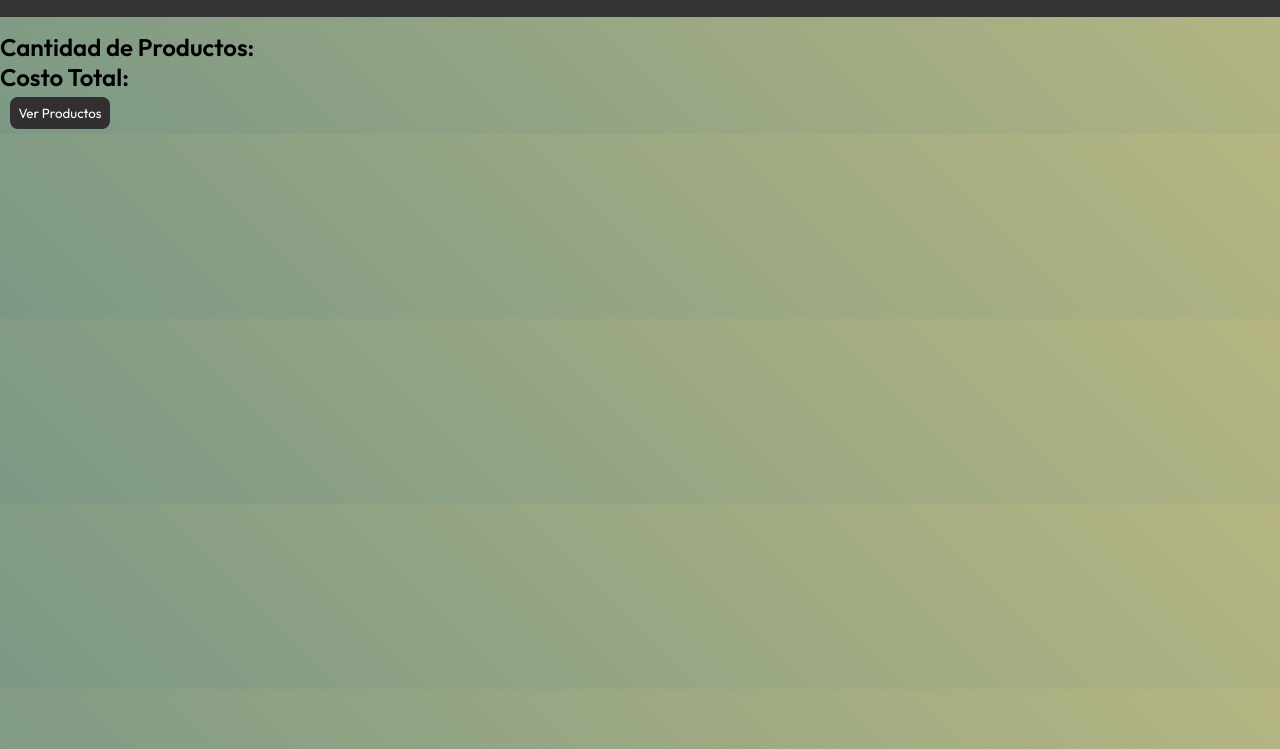
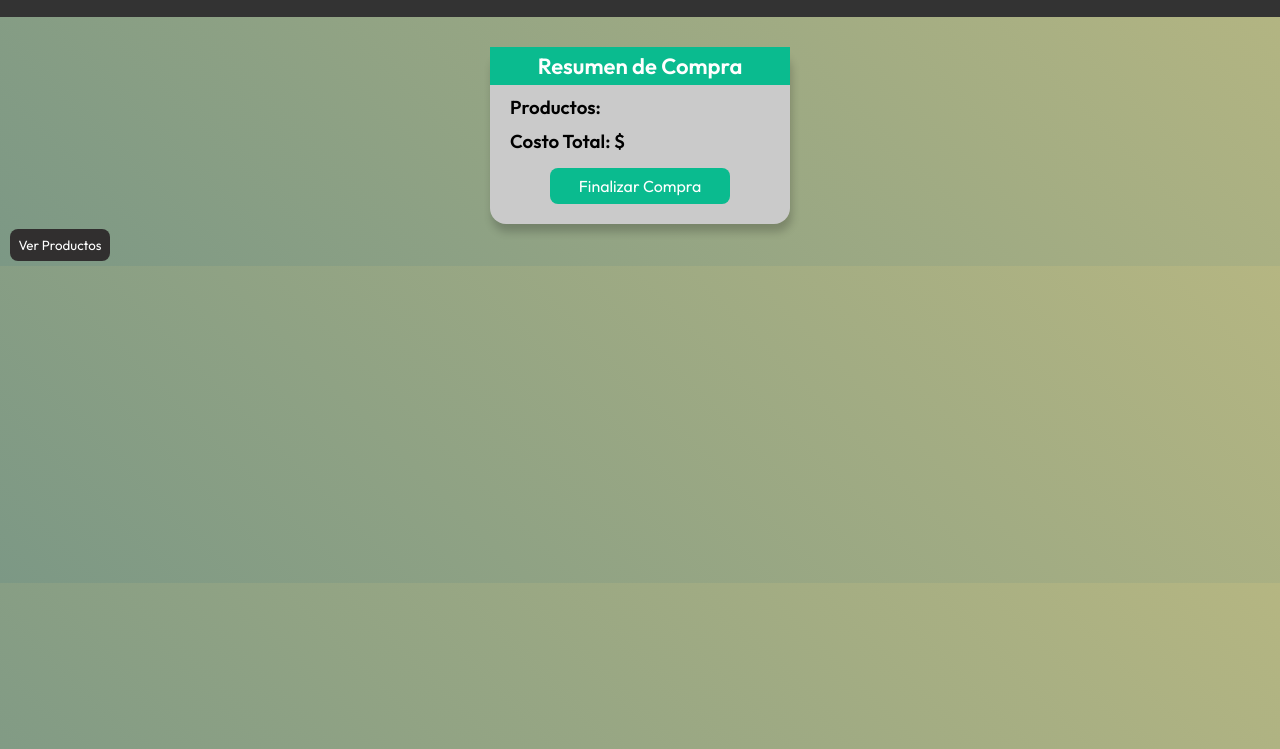
Before and after one commit to EmanuelVolpe/PROYECTO-INTEGRADOR-UNTREF-CARRITO, a website with bundled scripts: page pages/cart.html in a window 1280 px wide. Shown: the part 51-800 px from the top of the page. Built offline with nearby package versions, Linux system fonts and the light colour scheme; a script that the page names is missing.

Commit message:
agrega tarjeta con resumen de compra e incorpora estilos

```diff
--- a/css/pages/cart.css
+++ b/css/pages/cart.css
@@ -7,6 +7,28 @@
     gap: 1rem;
     align-items: center;
     justify-content: center;
+}
+
+.card-resumen {
+    margin-top: 15px;
+    background-color: rgb(202, 202, 202);
+    padding-bottom: 15px;
+    padding-top: 0px;
+    padding: 0;
+}
+
+.card-resumen h3 {
+    text-align: left;
+    margin: 0 20px 10px 20px;
+}
+
+.card-resumen .titulo {
+    margin: 0 0 10px 0;
+    padding: 5px;
+    background-color: rgb(10, 187, 143);
+    color: white;
+    font-size: 22px;
+    text-align: center;
 }
 
 img {
@@ -23,6 +45,20 @@ img {
     text-align: end;
 }
 
+.card .btn-compra {
+    background-color: rgb(10, 187, 143);
+    font-size: 16px;
+    margin-bottom: 20px;
+}
+
+.card .btn-compra:hover {
+    color: rgb(252, 64, 158);
+}
+
+h3 span {
+    color: rgb(252, 64, 158);
+}
+
 /* Tablet 1280px */
 @media only screen and (min-width: 1280px) {}
 
--- a/js/cart.js
+++ b/js/cart.js
@@ -85,22 +85,19 @@ const actualizarCostoTotal = () => {
         const h4texto = card.childNodes[4].textContent;
         const partes = h4texto.split(' ');
         subtotales.push(parseInt(partes[2]));
-        return subtotales;
     });
     const total = calcularSuma(subtotales);
-    costoTotal.innerHTML = total;
+    costoTotal.innerHTML = total.toFixed(2);
 };
 
 const actualizarCantidadProductos = () => {
     const cantDeProductos = document.querySelector('#cantProductos');
     const contenedorMain = document.querySelector('#main');
     const cards = contenedorMain.querySelectorAll('.card');
-    console.log(cards);
     const cantidades = [];
     cards.forEach(card => {
         const inputsCant = card.childNodes[3].value;
         cantidades.push(parseInt(inputsCant));
-        return cantidades;
     });
     const cantTotal = calcularSuma(cantidades);
     cantDeProductos.innerHTML = cantTotal;
--- a/js/details.js
+++ b/js/details.js
@@ -97,7 +97,4 @@ traerDatos('../data/products.json')
         console.error('Error al obtener y mostrar los datos JSON:', error);
     });
 
-console.log(JSON.parse(localStorage.getItem('carrito')));
-console.log('Array Carrito:' + carrito.length);
-
 export { generar };
--- a/pages/cart.html
+++ b/pages/cart.html
@@ -18,18 +18,24 @@
     <header>
         <nav>
             <ul>
-                <li><a href="../index.html"><span class="material-symbols-outlined">
-                            home
-                        </span></a></li>
+                <li>
+                    <a href="../index.html"><span class="material-symbols-outlined">home</span></a>
+                </li>
             </ul>
         </nav>
     </header>
+
+    <!--Acá se presentan las tarjetas de los productos del carrito-->
     <main id="main">
     </main>
-    <section id="resumen">
-        <h2>Cantidad de Productos:<span id="cantProductos"></span></h2>
-        <h2>Costo Total:<span id="costoTotal"></span></h2>
-    </section>
+
+    <!--Card con el resumen de la compra-->
+    <div class="card card-resumen">
+        <h3 class="titulo">Resumen de Compra</h3>
+        <h3>Productos: <span id="cantProductos"></span></h3>
+        <h3>Costo Total: $ <span id="costoTotal"></span></h3>
+        <button class="btn-compra">Finalizar Compra</button>
+    </div>
 
     <button id="btnAProductos">Ver Productos</button>
 </body>
```
